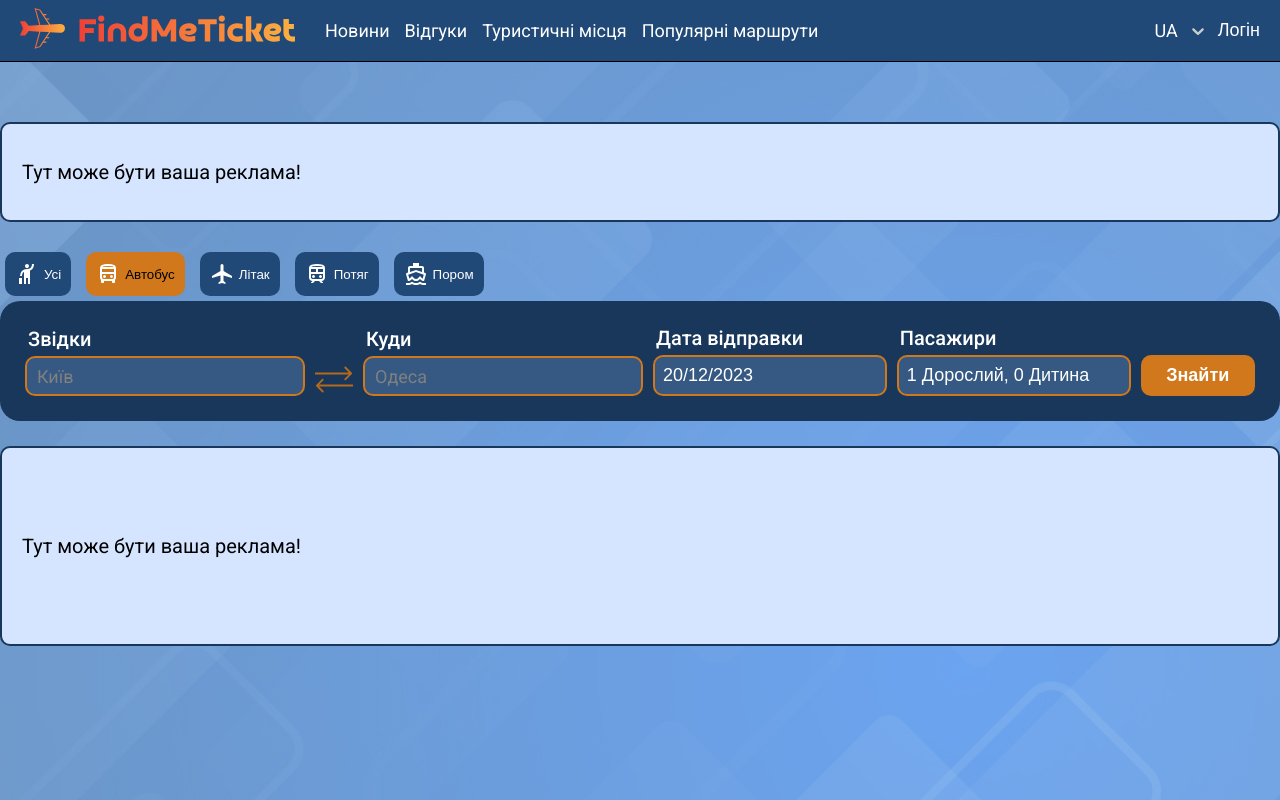
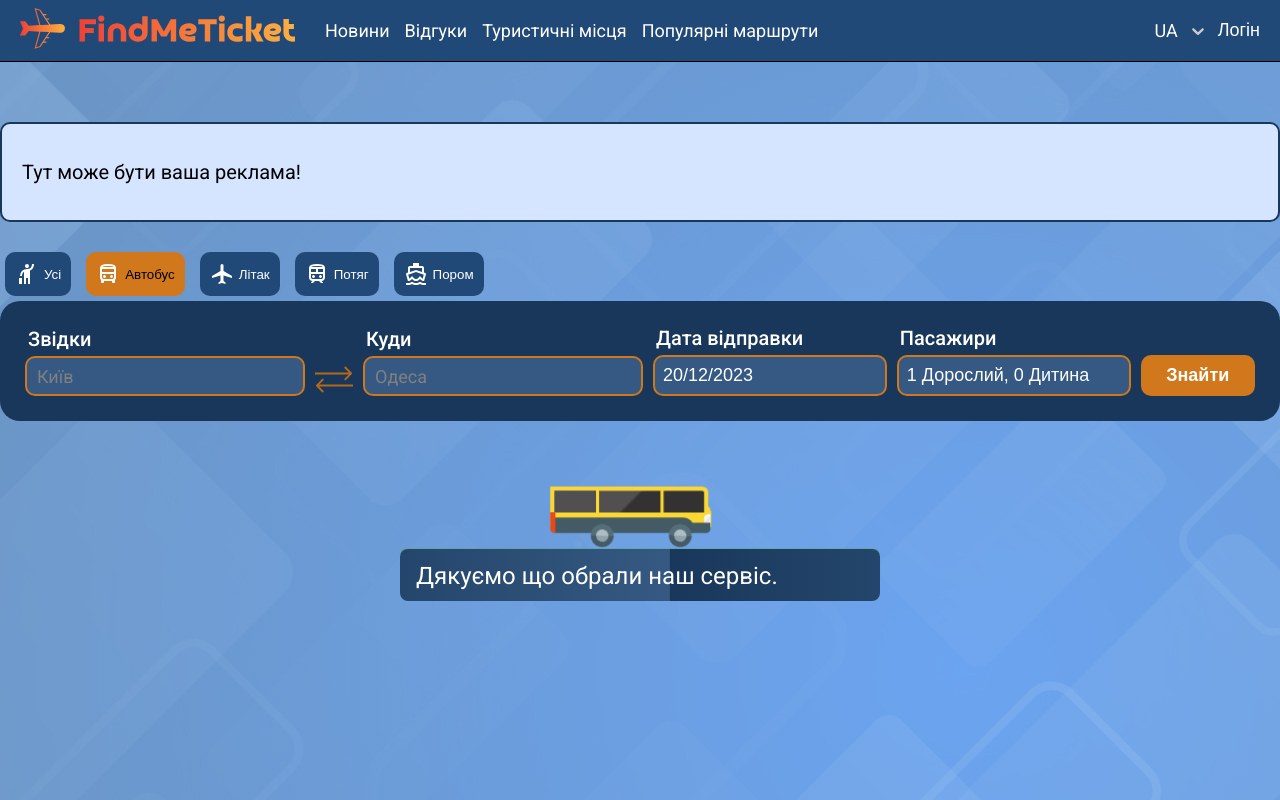
Before and after one commit to BuyMeTicketTeam/FindMeTicket, a React (Create React App) app in the folder src/frontend/: page / in a window 1280 px wide. Built offline with nearby package versions, Linux system fonts and the light colour scheme; what miragejs would draw is missing.

Commit message:
Made a code refactor and Changed loading animation.

```diff
--- a/src/frontend/src/confirm/index.jsx
+++ b/src/frontend/src/confirm/index.jsx
@@ -29,6 +29,7 @@ export default function Confirm({ changePopup }) {
       });
     }
   }, [seconds, minutes]);
+
   function statusChecks(response) {
     switch (response.status) {
       case 200:
--- a/src/frontend/src/locales/eng.json
+++ b/src/frontend/src/locales/eng.json
@@ -67,11 +67,11 @@
                   "error-nickname-exist": "This nickname already exists, come up with something else"
             },
             "tip": {
-                  "nickname-tip": "Your nickname must meet the following requirements:",
-                  "nickname-tip2": "5-20 alphanumeric characters",
-                  "nickname-tip3": "Lowercase and uppercase letters",
-                  "nickname-tip4": "Only Latin characters",
-                  "nickname-tip5": "Spaces are allowed"
+                  "nickname-tip-title": "Your nickname must meet the following requirements:",
+                  "nickname-tip-chars-numbers": "5-20 alphanumeric characters",
+                  "nickname-tip-letters": "Lowercase and uppercase letters",
+                  "nickname-tip-sumbols": "Only Latin characters",
+                  "nickname-tip-spaces": "Spaces are allowed"
             },
             "confirm": {
                   "error-server2": "Server error. Try again",
--- a/src/frontend/src/locales/uk.json
+++ b/src/frontend/src/locales/uk.json
@@ -67,11 +67,11 @@
                   "error-nickname-exist": "Цей псевдонім вже існує, придумайте щось інше"
             },
             "tip": {
-                  "nickname-tip": "Ваш псевдонім повинен відповідати наступним вимогам:",
-                  "nickname-tip2": "5-20 буквенно-цифрових символів",
-                  "nickname-tip3": "Малі та великі літери",
-                  "nickname-tip4": "Тільки латинські символи",
-                  "nickname-tip5": "Пробіли допускаються"
+                  "nickname-tip-title": "Ваш псевдонім повинен відповідати наступним вимогам:",
+                  "nickname-tip-chars-numbers": "5-20 буквенно-цифрових символів",
+                  "nickname-tip-letters": "Малі та великі літери",
+                  "nickname-tip-sumbols": "Тільки латинські символи",
+                  "nickname-tip-spaces": "Пробіли допускаються"
             },
             "confirm": {
                   "error-server2": "Помилка серверу. Спробуйте ще раз",
--- a/src/frontend/src/main/Body/index.jsx
+++ b/src/frontend/src/main/Body/index.jsx
@@ -89,7 +89,7 @@ export default function Body({
       <Filters onSort={onSort} prevSort={sort} />
       <div className="tickets">
         {ticketsData.map((item) => <Ticket key={item.id} data={item} />)}
-        {ticketsData.length !== 0 ? <Button className="tickets__more" name={loading ? <img className="tickets__loading-img" src="../img/loading.svg" alt="Підвантажуємо..." /> : checkResponse()} onButton={handleSend} /> : null}
+        {ticketsData.length !== 0 ? <Button className="tickets__more" name={loading ? <img className="tickets__loading-img" src="../img/loading.svg" alt="Loading..." /> : checkResponse()} onButton={handleSend} /> : null}
       </div>
     </>
   );
--- a/src/frontend/src/main/Loader/index.jsx
+++ b/src/frontend/src/main/Loader/index.jsx
@@ -1,21 +1,51 @@
-import React from 'react';
+import React, { useEffect, useState } from 'react';
 import './loader.css';
 
 export default function Loader() {
+  const [animation, setAnimation] = useState('first');
+  function changeText() {
+    switch (animation) {
+      case 'first':
+        setAnimation('second');
+        break;
+      case 'second':
+        setAnimation('third');
+        break;
+      case 'third':
+        setAnimation('fourth');
+        break;
+      case 'fourth':
+        setAnimation('fifth');
+        break;
+      default:
+        setAnimation('first');
+        break;
+    }
+  }
+  useEffect(() => {
+    const interval = setTimeout(changeText, 3000);
+    return () => clearTimeout(interval);
+  }, [animation]);
   return (
     <div data-testid="loader" className="loader-wrapper">
-      <div className="truck-wrapper" data-content="Наш сервіс вже шукає квитки для вас">
+      <div className="truck-wrapper">
+        <div className="loader__text-wrapper">
+          <ul className={`loader__inner-text ${animation}`}>
+            <li>Наш сервіс вже шукає квитки для вас.</li>
+            <li>Дякуємо що обрали наш сервіс.</li>
+            <li>Залишилось ще трошки.</li>
+            <li>Майже готово.</li>
+            <li>Не забудьте про туристичні місця.</li>
+          </ul>
+        </div>
         <div className="truck">
           <div className="truck-container" />
           <div className="glases" />
           <div className="bonet" />
-
           <div className="base" />
-
           <div className="base-aux" />
           <div className="wheel-back" />
           <div className="wheel-front" />
-
           <div className="smoke" />
         </div>
       </div>
--- a/src/frontend/src/main/Loader/loader.css
+++ b/src/frontend/src/main/Loader/loader.css
@@ -5,17 +5,15 @@
     position: relative;
     left: 50%;
     transform: translateX(-50%) translateY(-50%) scale(0.8);
-    animation: bg 0.5s linear infinite;
+    /*animation: bg 5s linear infinite;*/
     overflow: hidden;
     z-index: 2;
 }
 
 .truck-wrapper:after {
-    content: attr(data-content);
-    font-size: 30px;
+    content: '';
     position: absolute;
     bottom: 0px;
-    text-align: center;
     width: 100%;
     border-top: 1px solid #4CAF50;
     background: rgb(30, 252, 200);
@@ -23,11 +21,43 @@
     background: -webkit-linear-gradient(left, rgba(30, 252, 200, 1) 0%, rgba(29, 211, 214, 1) 100%);
     background: linear-gradient(to right, var(--dark) 0%, var(--main) 100%);
     filter: progid:DXImageTransform.Microsoft.gradient(startColorstr='#1efcc8', endColorstr='#1dd3d6', GradientType=1);
-    color: white;
     padding-top: 15px;
     padding-bottom: 15px;
-    animation: bg 3s linear infinite;
+    animation: bg 4.5s linear infinite;
     border-radius: 10px;
+    height: 35px;
+}
+
+.loader__text-wrapper {
+    position: absolute;
+    bottom: 13px;
+    left: 20px;
+    z-index: 1;
+    height: 36px;
+    overflow: hidden;
+}
+
+.loader__inner-text {
+    font-size: 30px;
+    transition: 0.5s;
+}
+.loader__inner-text.first {
+    transform: translate(0, 0);
+}
+.loader__inner-text.second {
+    transform: translate(0, -21%);
+}
+.loader__inner-text.third {
+    transform: translate(0, -42%);
+}
+.loader__inner-text.fourth {
+    transform: translate(0, -63%);
+}
+.loader__inner-text.fifth {
+    transform: translate(0, -84%);
+}
+.loader__inner-text li {
+    margin-bottom: 10px;
 }
 
 .truck {
@@ -290,7 +320,7 @@
     }
 
     to {
-        background-position-x: -700px;
+        background-position-x: -1206px;
     }
 }
 
--- a/src/frontend/src/main/SearchField/index.jsx
+++ b/src/frontend/src/main/SearchField/index.jsx
@@ -40,7 +40,7 @@ export default function SearchField({ onLoading, onTicketsData, setRequestBody }
     };
   }, [showPassangers, fieldRef]);
 
-  useEffect(() => {
+  function updatePassangerText() {
     let adults = (t('adult'));
     let kids = (t('child'));
     if (adultsValue > 1) {
@@ -52,6 +52,10 @@ export default function SearchField({ onLoading, onTicketsData, setRequestBody }
       kids = (t('childrens'));
     }
     onPassangers(`${adultsValue} ${adults}, ${childrenValue} ${kids}`);
+  }
+
+  useEffect(() => {
+    updatePassangerText();
   }, [childrenValue, adultsValue, t]);
 
   function validation() {
--- a/src/frontend/src/main/index.jsx
+++ b/src/frontend/src/main/index.jsx
@@ -11,7 +11,7 @@ import './main.css';
 
 export default function Index() {
   const [ticketsData, onTicketsData] = useState([]);
-  const [loading, onLoading] = useState(false);
+  const [loading, onLoading] = useState(true);
   const [requestBody, setRequestBody] = useState({});
 
   function showTickets() {
--- a/src/frontend/src/register/ListTip.jsx
+++ b/src/frontend/src/register/ListTip.jsx
@@ -5,12 +5,12 @@ export default function ListTip() {
   const { t } = useTranslation('translation', { keyPrefix: 'tip' });
   return (
     <>
-      {t('nickname-tip')}
+      {t('nickname-tip-title')}
       <ul className="listtip">
-        <li>{t('nickname-tip2')}</li>
-        <li>{t('nickname-tip3')}</li>
-        <li>{t('nickname-tip4')}</li>
-        <li>{t('nickname-tip5')}</li>
+        <li>{t('nickname-tip-chars-numbers')}</li>
+        <li>{t('nickname-tip-letters')}</li>
+        <li>{t('nickname-tip-sumbols')}</li>
+        <li>{t('nickname-tip-spaces')}</li>
       </ul>
     </>
   );
```
